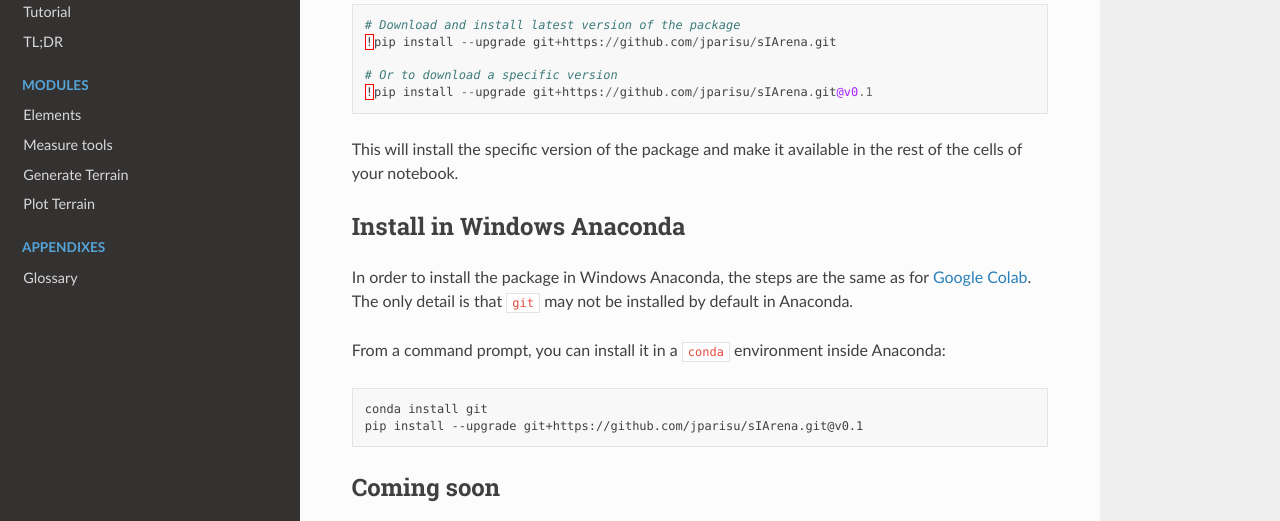
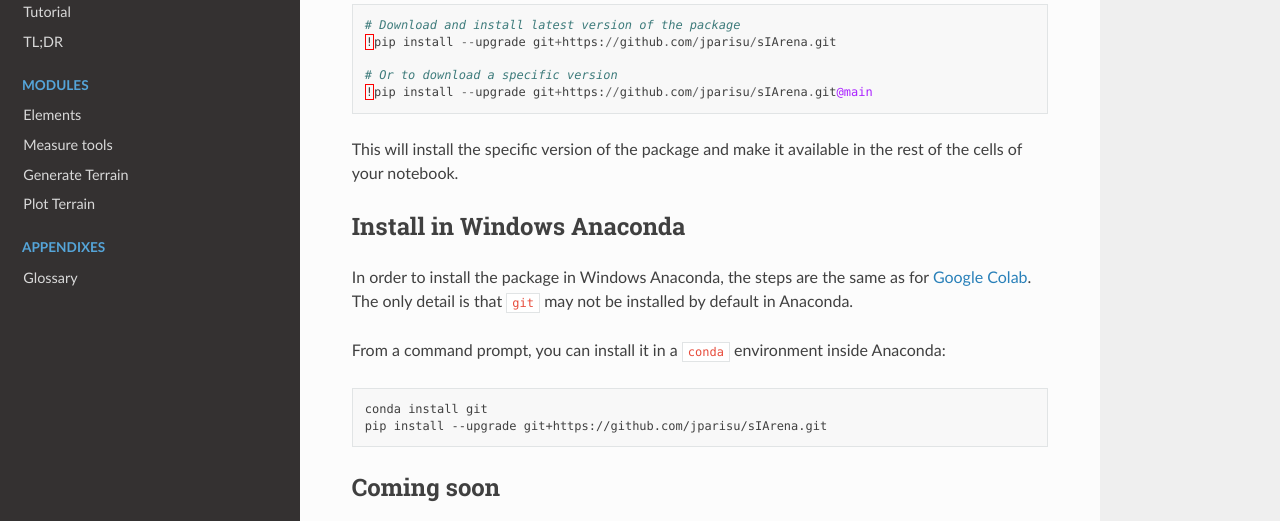
Before and after one commit to jparisu/sIArena, a Sphinx documentation site: the page built from docs/rst/getting_started/installation.rst, in a window 1280 px wide and 1050 px high. Shown: the part 260-781 px from the top of the window. Built offline with Sphinx 7.4.7 and the Read the Docs theme 2.0.0, drawn with Linux system fonts in a browser that asks for light colours; some of the changed lines change nothing that is shown.

Commit message:
fix installation version
Signed-off-by: jparisu <javier.paris.u@gmail.com>

```diff
--- a/docs/rst/getting_started/installation.rst
+++ b/docs/rst/getting_started/installation.rst
@@ -19,7 +19,7 @@ Just add in the first cell of your notebook:
     !pip install --upgrade git+https://github.com/jparisu/sIArena.git
 
     # Or to download a specific version
-    !pip install --upgrade git+https://github.com/jparisu/sIArena.git@v0.1
+    !pip install --upgrade git+https://github.com/jparisu/sIArena.git@main
 
 This will install the specific version of the package and make it available in the rest of the cells of your notebook.
 
@@ -36,7 +36,7 @@ From a command prompt, you can install it in a ``conda`` environment inside Anac
 .. code-block:: bash
 
     conda install git
-    pip install --upgrade git+https://github.com/jparisu/sIArena.git@v0.1
+    pip install --upgrade git+https://github.com/jparisu/sIArena.git
 
 
 ===========
```
